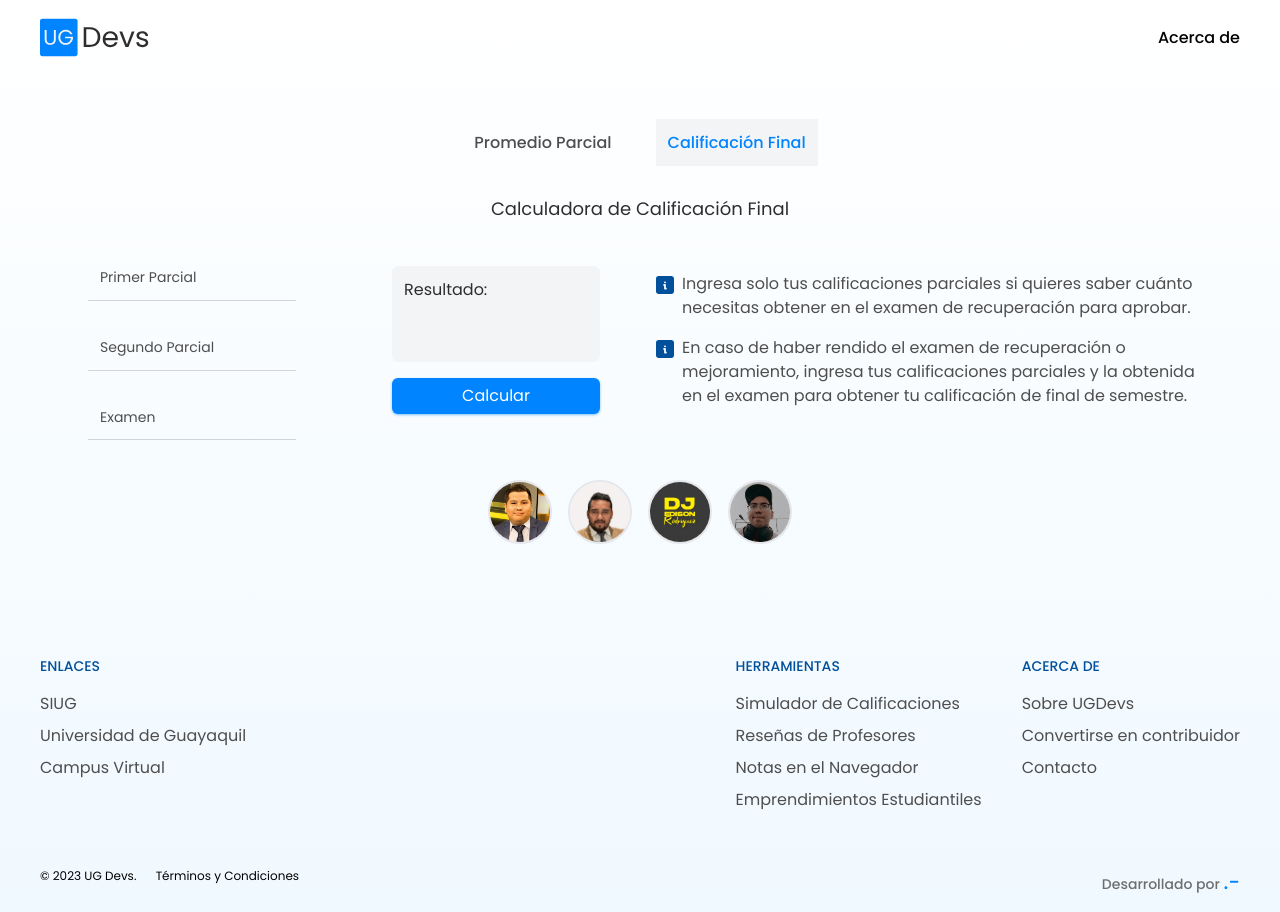
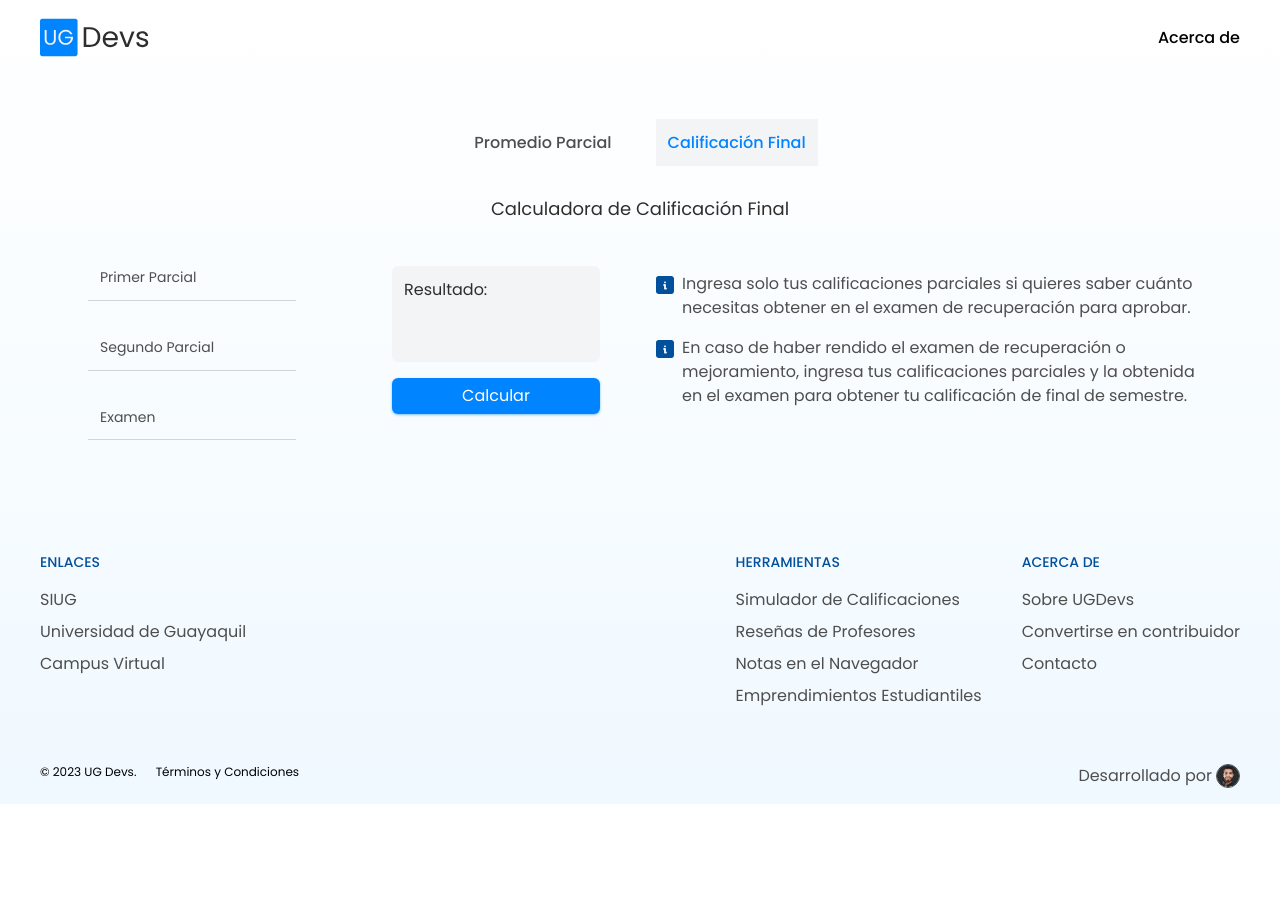
Before and after one commit to anthonysanlucas/ugdevs, an Astro site: page /calculadoraug/calificacion-final in a window 1280 px wide. After the commit the page ends 804 px from the top, so only its background shows below. Built offline with nearby package versions, Linux system fonts and the light colour scheme; Astro itself is replaced by a stand-in of ours; what tailwindcss-animated would draw is missing.

Commit message:
Add contributor image and update footer link; comment out ContributorsImages component in multiple pages

```diff
--- a/src/components/FooterPage.astro
+++ b/src/components/FooterPage.astro
@@ -104,15 +104,20 @@
       <a href="/terminos-condiciones">Términos y Condiciones</a>
     </div>
 
-    <span>
-      <a
-        href="https://anthonysanlucas.ugdevs.org/"
-        class="text-sm font-medium text-black-light transition-colors duration-200 hover:text-primary"
-        target="_blank"
-        rel="noopener noreferrer">
-        Desarrollado por
-        <span class="text-primary font-medium text-xl">.-</span>
-      </a>
-    </span>
+    <a
+      href="https://www.linkedin.com/in/anthonysanlucas/"
+      class="flex items-center justify-center gap-1 text-center text-base text-black-medium duration-200 hover:scale-105 transition-transform"
+      target="_blank"
+      rel="noopener noreferrer">
+      <span>Desarrollado por</span>
+      <div
+        class="inline-block w-6 h-6 rounded-full overflow-hidden border border-black-medium transition-transform duration-100 hover:scale-95">
+        <img
+          class="w-full h-full object-cover"
+          src="/contributors/anthonysanlucas-software-ti-desarrollador-programador.webp"
+          alt="Anthony San Lucas"
+        />
+      </div>
+    </a>
   </div>
 </footer>
--- a/src/pages/calculadoraug/calificacion-final.astro
+++ b/src/pages/calculadoraug/calificacion-final.astro
@@ -68,7 +68,7 @@ import ContributorsImages from '@/components/ContributorsImages.astro'
         </span>
       </article>
     </div>
-    <ContributorsImages isCentered={true} />
+    <!-- <ContributorsImages isCentered={true} /> -->
   </section>
 </Base>
 
--- a/src/pages/calculadoraug/promedio-parcial.astro
+++ b/src/pages/calculadoraug/promedio-parcial.astro
@@ -29,7 +29,7 @@ import ContributorsImages from '@/components/ContributorsImages.astro'
           <SubmitButton />
         </Fragment>
       </Form>
-      <ContributorsImages isCentered={true} />
+      <!-- <ContributorsImages isCentered={true} /> -->
     </section>
   </section>
 </Base>
--- a/src/pages/index.astro
+++ b/src/pages/index.astro
@@ -11,7 +11,7 @@ import ToolCards from '@/components/home/ToolCards.astro'
   titlePage="UG Devs | Herramientas de Estudiantes de la Universidad de Guayaquil"
   descriptionPage="Más de 10.000 estudiantes se han beneficiado de estas herramientas, simulador de calificaciones, reseñas de profesores, emprendimientos y más en la Universidad de Guayaquil.">
   <Hero />
-  <ContributorsImages isCentered={true} />
+  <!-- <ContributorsImages isCentered={true} /> -->
   <ToolCards />
   <AudetecBanner />
 </Base>
```
Also changed, not shown: public/contributors/anthonysanlucas-software-ti-desarrollador-programador.webp (added).
